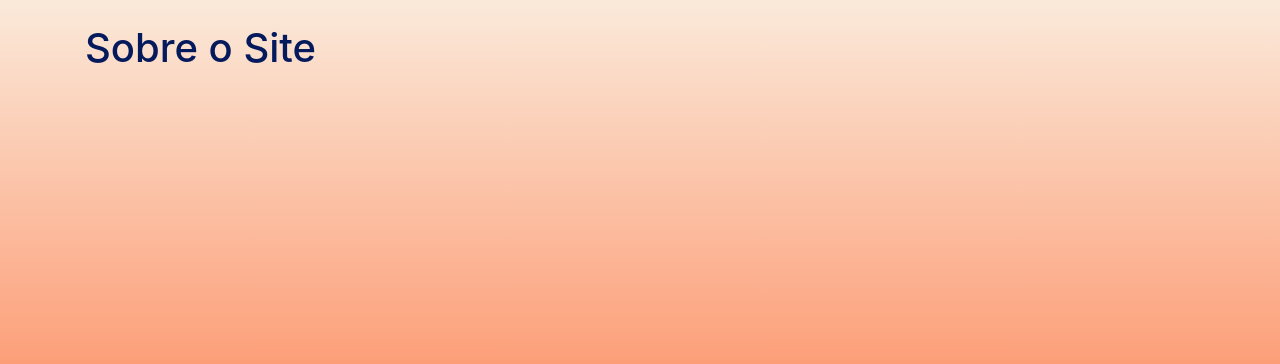
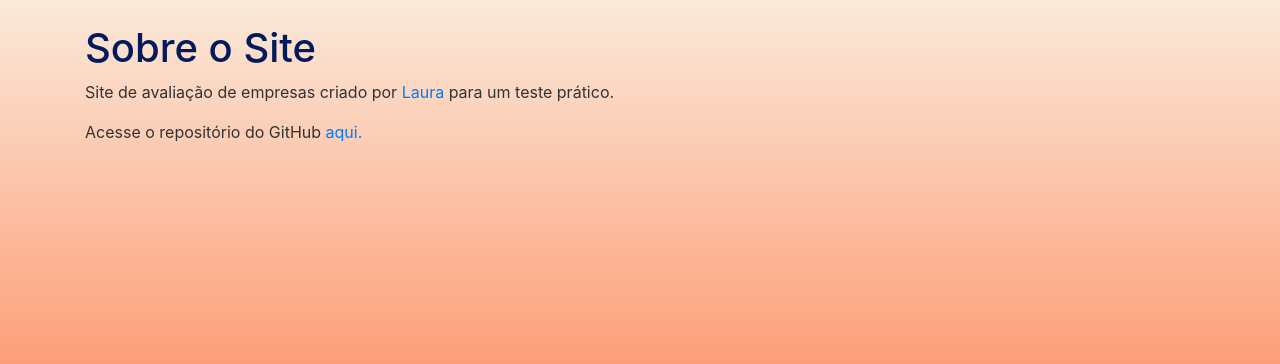
Before and after one commit to lauscolares/Django-Review-Website, a Django app: page /about/ in a window 1280 px wide. Shown: the part 56-420 px from the top of the page. Run offline with Django 5.2, Linux system fonts and the light colour scheme; some libraries are stand-ins or nearby versions.

Commit message:
Updated README and about page

```diff
--- a/django_project/blog/templates/blog/about.html
+++ b/django_project/blog/templates/blog/about.html
@@ -1,4 +1,6 @@
 {% extends "blog/base.html" %}
 {% block content %}
     <h1>Sobre o Site</h1>
+    <p class="article-content">Site de avaliação de empresas criado por <a href="https://github.com/lauscolares">Laura</a> para um teste prático.</p>
+    <p class="article-content">Acesse o repositório do GitHub <a href="https://github.com/lauscolares/Django-Review-Website">aqui.</a></p>
 {% endblock content %}
```
Also changed, not shown: README.md.
